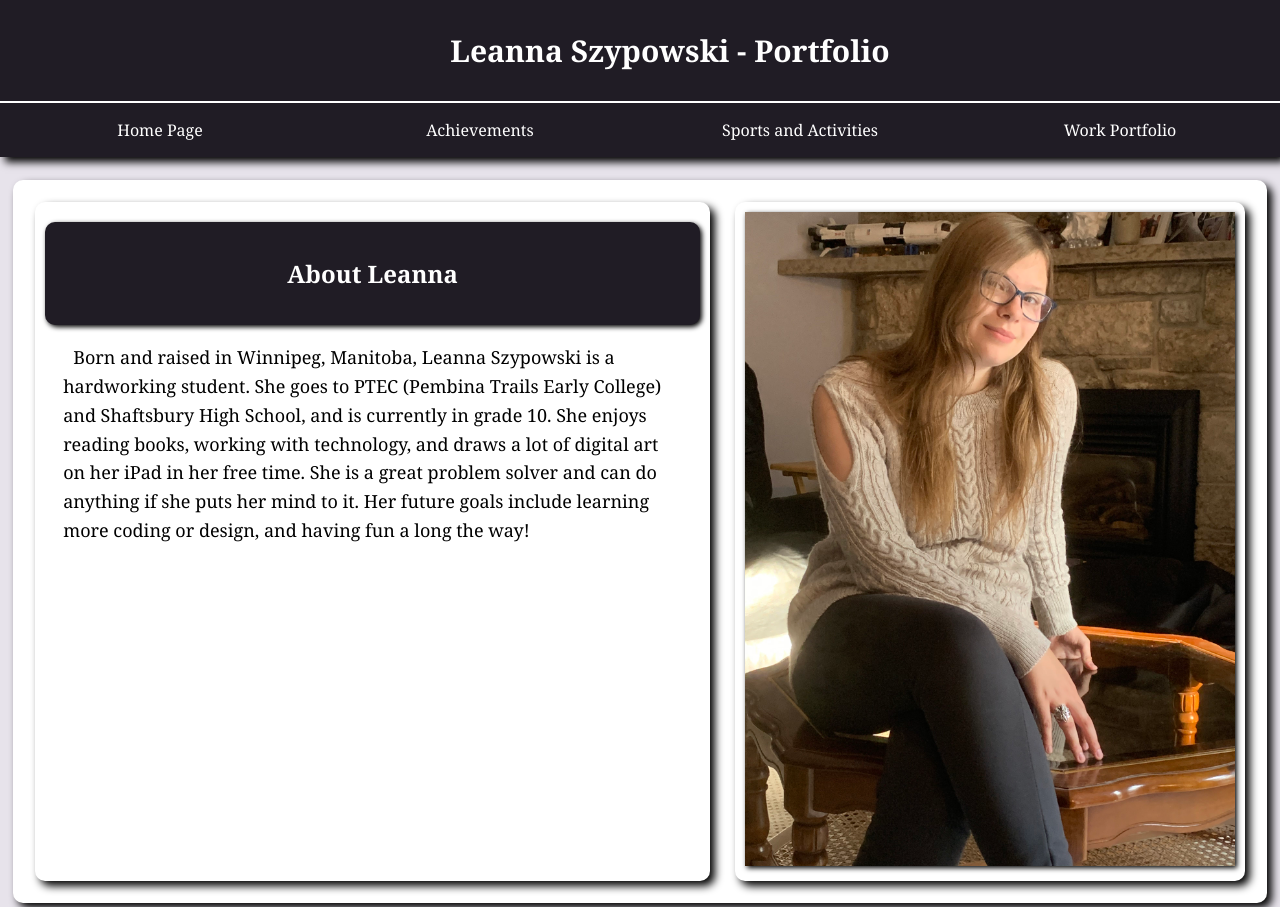
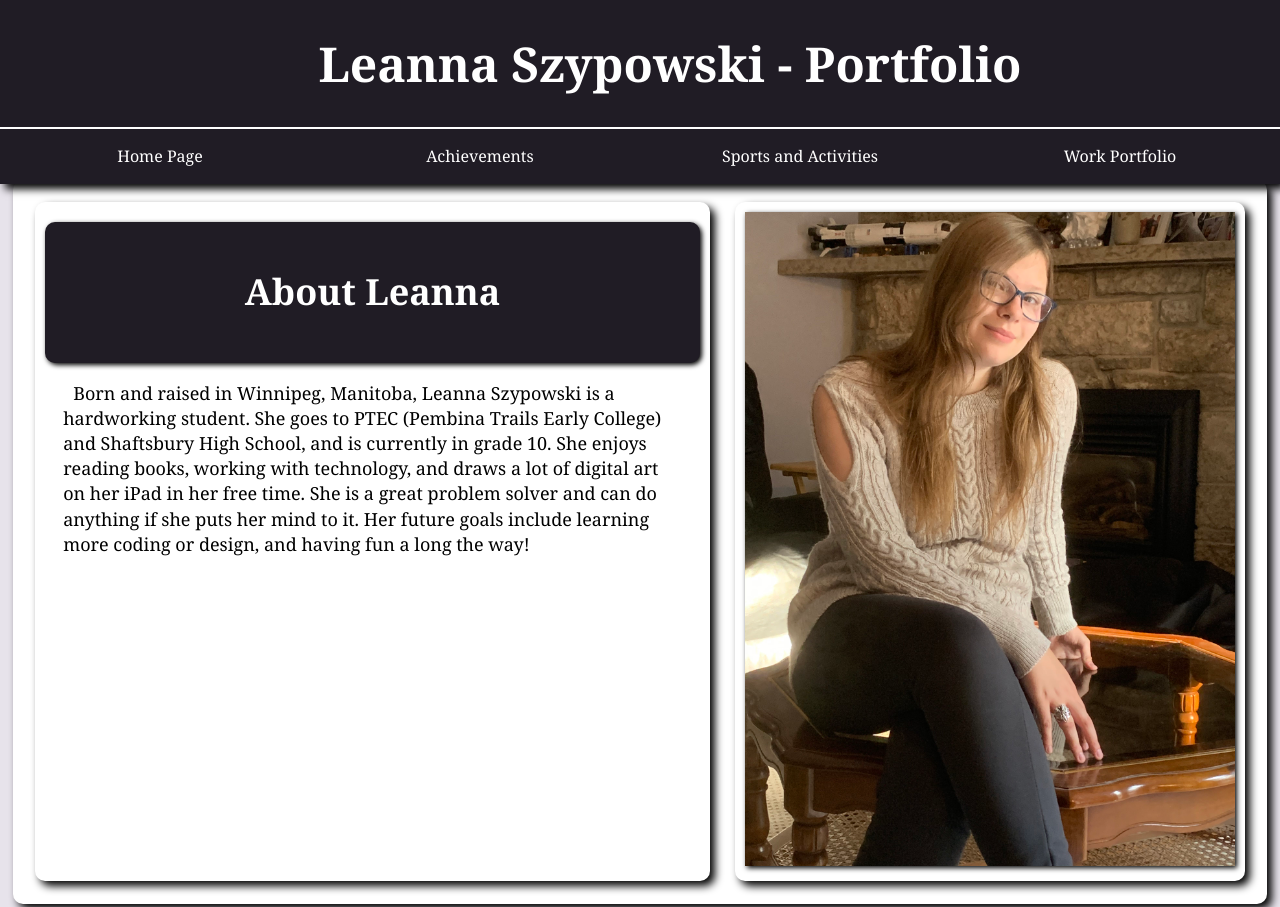
Before and after one commit to Leanna-S/Unit2-CSS-Basics, a plain HTML site: page index.html in a window 1280 px wide. Shown: the top 907 px of the page. Drawn offline with Linux system fonts and the light colour scheme.

Commit message:
css changes

```diff
--- a/stylesheets/style.css
+++ b/stylesheets/style.css
@@ -1,3 +1,8 @@
+* {
+  line-height: 140%;
+  font-family: Georgia, "Times New Roman", Times, serif;
+}
+
 body {
   background-color: rgb(231, 227, 235);
   font-family: Georgia, "Times New Roman", Times, serif;
@@ -31,7 +36,7 @@ nav {
   padding: 30px;
 
   text-align: center;
-  font-size: 30px;
+  font-size: 48px;
   font-weight: bold;
   color: white;
 
@@ -40,12 +45,14 @@ nav {
 
 /* Navigation styling*/
 ul {
+  /* Adds margins and stretches border of ul across screen */
   top: 80px;
   margin: 0;
   padding: 0;
   width: 100%;
-
+  /* removes all additional default additions off the list (color, underline, etc.) */
   list-style-type: none;
+  /* Adds a line between the main heading and the nav elements  */
   border-top: 2px solid white;
 
   background-color: black;
@@ -61,8 +68,10 @@ ul {
   text-align: center;
 
   color: white;
+  /* removes all additional decoration */
   text-decoration: none;
 
+  /* Rounds border */
   border-radius: 10px;
 }
 /* Hover = mouse over button, focus = selected or clicked on, gives interactive feel */
@@ -77,6 +86,7 @@ header {
   margin-top: 10px;
   margin-bottom: 10px;
   padding: 15px;
+  font-size: 24px;
 
   text-align: center;
   color: white;
@@ -118,7 +128,6 @@ p {
 
   font-size: 18px;
   text-indent: 10px;
-  line-height: 1.6;
 }
 .align-side {
   /* allows the items to float side by side */
```
